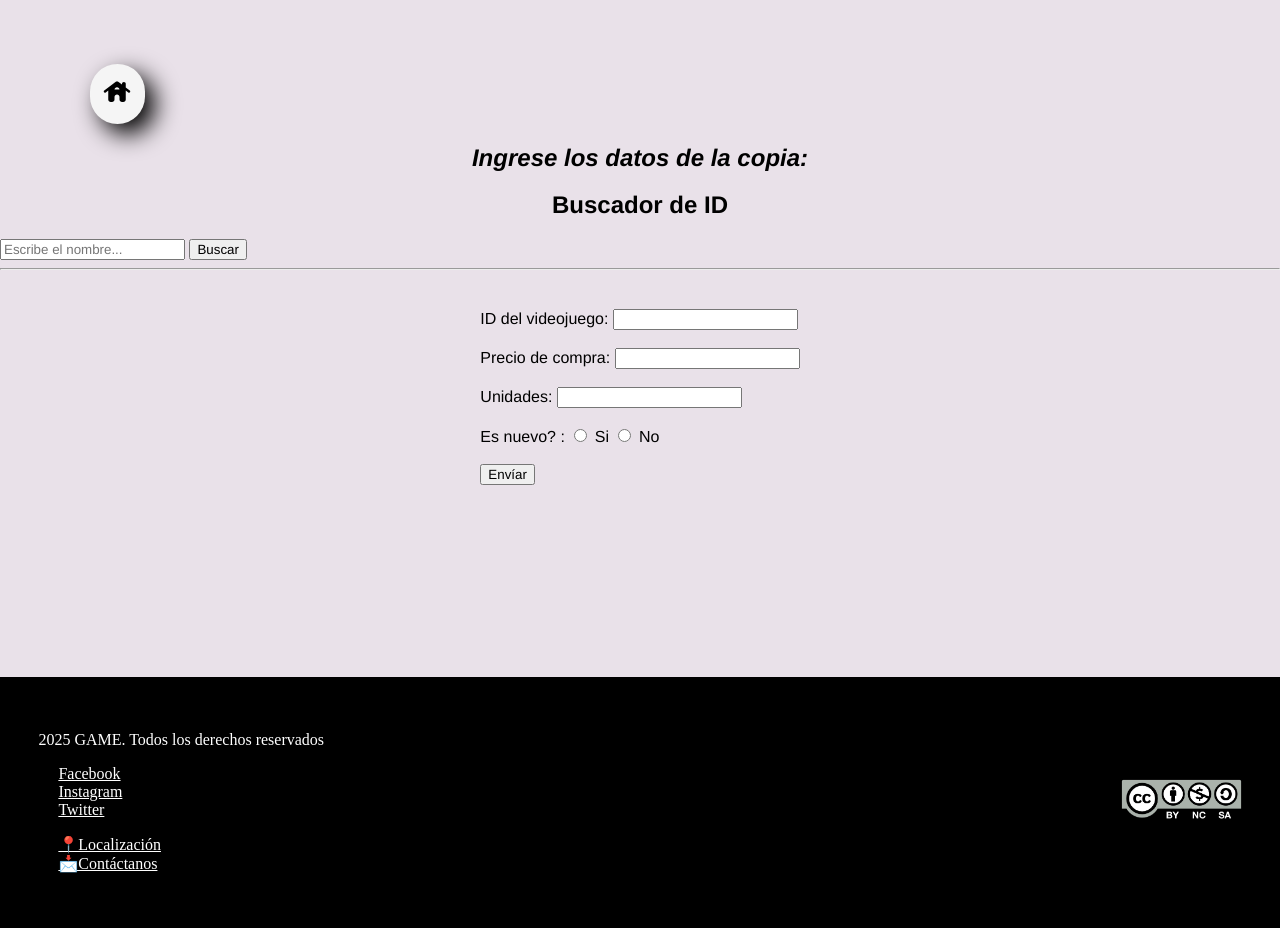
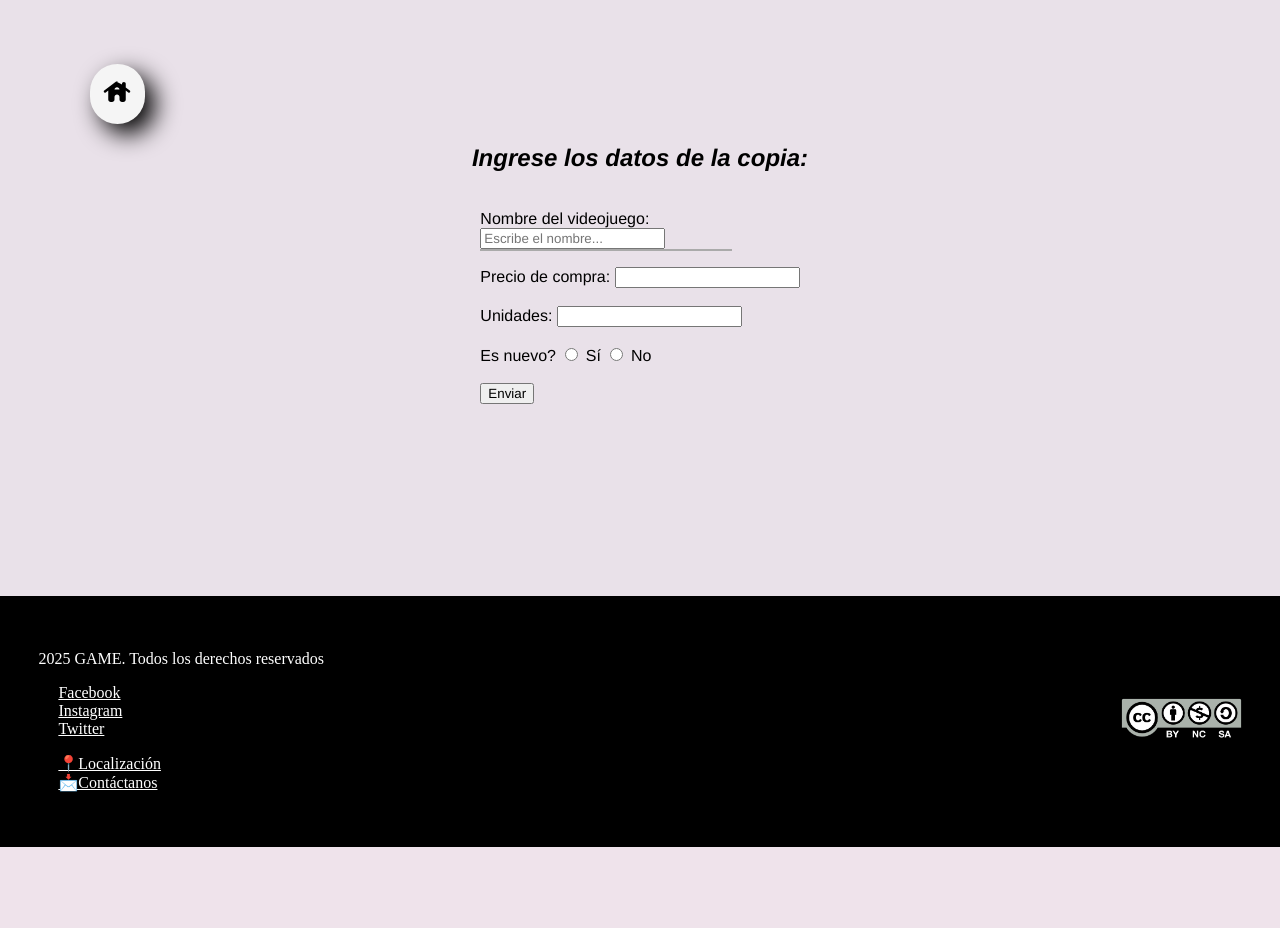
Before and after one commit to Sendoa6/VIDEOJUEGOS_GRUPO2, a PHP site: page /nuevaCopia.php in a window 1280 px wide. Shown: the part 134-1062 px from the top of the page. After the commit the page ends 981 px from the top, so only its background shows below. Run offline with PHP 8.4, Linux system fonts and the light colour scheme.

Commit message:
desplegabla de buscar videojuego

```diff
--- a/paginaWeb/php/nuevaCopia.php
+++ b/paginaWeb/php/nuevaCopia.php
@@ -4,9 +4,29 @@
     <meta charset="UTF-8">
     <meta name="viewport" content="width=device-width, initial-scale=1.0">
     <title>Gestión de videojuegos</title>
-    <link rel="stylesheet" href="imagenes/">
     <link rel="stylesheet" href="../estilos/estilosNuevoJuego.css">
     <link rel="icon" href="../imagenes/favicon.png">
+
+    <style>
+        .autocomplete-list {
+            border: 1px solid #aaa;
+            background: white;
+            max-height: 180px;
+            overflow-y: auto;
+            width: 250px;
+            position: absolute;
+            z-index: 999;
+        }
+
+        .item-juego {
+            padding: 6px;
+            cursor: pointer;
+        }
+
+        .item-juego:hover {
+            background: #ddd;
+        }
+    </style>
 </head>
 
 <body>
@@ -17,96 +37,44 @@
     </header>
 
     <div class="cajaVolver">
-        <a href="../html/index.html" class="botonVolver"><svg xmlns="http://www.w3.org/2000/svg" width="30" height="30" viewBox="0 0 24 24"><path fill="currentColor" d="M7 20q-.825 0-1.412-.587T5 18v-7.15l-2 1.525q-.35.25-.75.213T1.6 12.2t-.2-.75t.4-.65l8.975-6.875q.275-.2.588-.3t.637-.1t.638.1t.587.3L16 6.05V5.5q0-.625.438-1.062T17.5 4t1.063.438T19 5.5v2.85l3.2 2.45q.325.25.388.65t-.188.75t-.65.388t-.75-.213l-2-1.525V18q0 .825-.587 1.413T17 20h-1q-.825 0-1.412-.587T14 18v-2q0-.825-.587-1.412T12 14t-1.412.588T10 16v2q0 .825-.587 1.413T8 20zm3-9.975h4q0-.8-.6-1.313T12 8.2t-1.4.513t-.6 1.312"/></svg></a>
+        <a href="../html/index.html" class="botonVolver">
+            <svg xmlns="http://www.w3.org/2000/svg" width="30" height="30" viewBox="0 0 24 24">
+                <path fill="currentColor" d="M7 20q-.825 0-1.412-.587T5 18v-7.15l-2 1.525q-.35.25-.75.213T1.6 12.2t-.2-.75t.4-.65l8.975-6.875q.275-.2.588-.3t.637-.1t.638.1t-.587.3L16 6.05V5.5q0-.625.438-1.062T17.5 4t1.063.438T19 5.5v2.85l3.2 2.45q.325.25.388.65t-.188.75t-.65.388t-.75-.213l-2-1.525V18q0 .825-.587 1.413T17 20h-1q-.825 0-1.412-.587T14 18v-2q0-.825-.587-1.412T12 14t-1.412.588T10 16v2q0 .825-.587 1.413T8 20zm3-9.975h4q0-.8-.6-1.313T12 8.2t-1.4.513t-.6 1.312"/>
+            </svg>
+        </a>
     </div>
+
     <h2><i>Ingrese los datos de la copia:</i></h2>
-
-
- <!-- BUSCADOR DE ID POR NOMBRE DE JUEGO -->
-
-
-    <h2>Buscador de ID</h2>
-
-    <form method="GET">
-        <input type="text" name="buscador" placeholder="Escribe el nombre..." required>
-        <button type="submit">Buscar</button>
-    </form>
-
-<hr>
-
-
-    <?php
-$conn = new mysqli("localhost", "root", "", "videojuegos_db");
-
-if ($conn->connect_error) {
-    die("Error de conexión: " . $conn->connect_error);
-}
-
-$resultados = [];
-
-if (isset($_GET['buscador'])) {
-    $busqueda = $_GET['buscador'];
-
-    $stmt = $conn->prepare("SELECT id_videojuego, titulo, plataforma FROM videojuego WHERE titulo LIKE ?");
-    $like = "%$busqueda%";
-    $stmt->bind_param("s", $like);
-    $stmt->execute();
-    $result = $stmt->get_result();
-
-    while ($fila = $result->fetch_assoc()) {
-        $resultados[] = $fila;
-    }
-}
-if (!empty($resultados)): ?>
-    <h3>Resultados:</h3>
-    <ul>
-        <?php foreach ($resultados as $juego): ?>
-            <li>
-                <?= htmlspecialchars($juego['titulo']) ?>
-                <?= htmlspecialchars($juego['plataforma']) ?>:
-                ID <?= $juego['id_videojuego'] ?>
-            </li>
-        <?php endforeach; ?>
-    </ul>
-<?php elseif (isset($_GET['buscador'])): ?>
-    <p>No se encontraron resultados.</p>
-<?php endif; ?>
-
-
-
-<!-- FORMULARIO HTML -->
-
-</body>
-</html>
-
-
 
     <div class="formularioNuevo">
         <form action="../php/tratarNuevaCopia.php" method="post" class="nuevo">
-            ID del videojuego:
-            <input type="number" name="id_videojuego" required>
-            <br>
-            <br>
+
+            Nombre del videojuego:<br>
+            <input type="text" id="searchJuego" placeholder="Escribe el nombre..." autocomplete="off">
+            <div id="listaJuegos" class="autocomplete-list"></div>
+
+            <input type="hidden" name="id_videojuego" id="id_videojuego" required>
+
+            <br><br>
+
             Precio de compra:
             <input type="float" name="precio_compra" required>
-            <br>
-            <br>
+            <br><br>
+
             Unidades:
             <input type="number" name="unidades" required>
-            <br>
-            <br>
-            Es nuevo? :
+            <br><br>
+
+            Es nuevo?
             <label>
-            <input type="radio" name="nuevo" value="si" required>
-            Si
+                <input type="radio" name="nuevo" value="si" required> Sí
             </label>
             <label>
-            <input type="radio" name="nuevo" value="no">
-            No
+                <input type="radio" name="nuevo" value="no"> No
             </label>
-            <br>
-            <br>
-            <button type="submit">Envíar</button>
+            <br><br>
+
+            <button type="submit">Enviar</button>
         </form>
     </div>
 
@@ -115,15 +83,12 @@ if (!empty($resultados)): ?>
             <div>
                 <p>2025 GAME. Todos los derechos reservados</p>
                 <p>
-                    <a href="https://www.facebook.com/?locale=es_ES">Facebook</a>
-                    <br>
-                    <a href="https://www.instagram.com/">Instagram</a>
-                    <br>
+                    <a href="https://www.facebook.com/?locale=es_ES">Facebook</a><br>
+                    <a href="https://www.instagram.com/">Instagram</a><br>
                     <a href="https://x.com/?lang=es">Twitter</a>
                 </p>
                 <p>
-                    <a href="https://www.google.com/maps">📍Localización</a>
-                    <br>
+                    <a href="https://www.google.com/maps">📍Localización</a><br>
                     <a href="https://workspace.google.com/intl/es/gmail/">📩Contáctanos</a>
                 </p>
             </div>
@@ -132,5 +97,40 @@ if (!empty($resultados)): ?>
             </div>
         </div>
     </footer>
+
+    <script>
+        document.getElementById("searchJuego").addEventListener("input", function () {
+            let texto = this.value;
+
+            if (texto.length < 2) {
+                document.getElementById("listaJuegos").innerHTML = "";
+                return;
+            }
+
+            fetch("../php/buscarJuegos.php?query=" + texto)
+                .then(res => res.json())
+                .then(data => {
+                    const lista = document.getElementById("listaJuegos");
+                    lista.innerHTML = "";
+
+                    data.forEach(juego => {
+                        const item = document.createElement("div");
+                        item.className = "item-juego";
+                        item.textContent = `${juego.titulo} (${juego.plataforma})`;
+                        item.dataset.id = juego.id_videojuego;
+                        item.dataset.nombre = juego.titulo;
+
+                        item.onclick = () => {
+                            document.getElementById("searchJuego").value = item.dataset.nombre;
+                            document.getElementById("id_videojuego").value = item.dataset.id;
+                            lista.innerHTML = "";
+                        };
+
+                        lista.appendChild(item);
+                    });
+                });
+        });
+    </script>
+
 </body>
 </html>
```
Also changed, not shown: paginaWeb/php/buscarJuegos.php (added, +22 -0 lines), paginaWeb/php/tratarNuevaCopia.php (+21 -28 lines).
